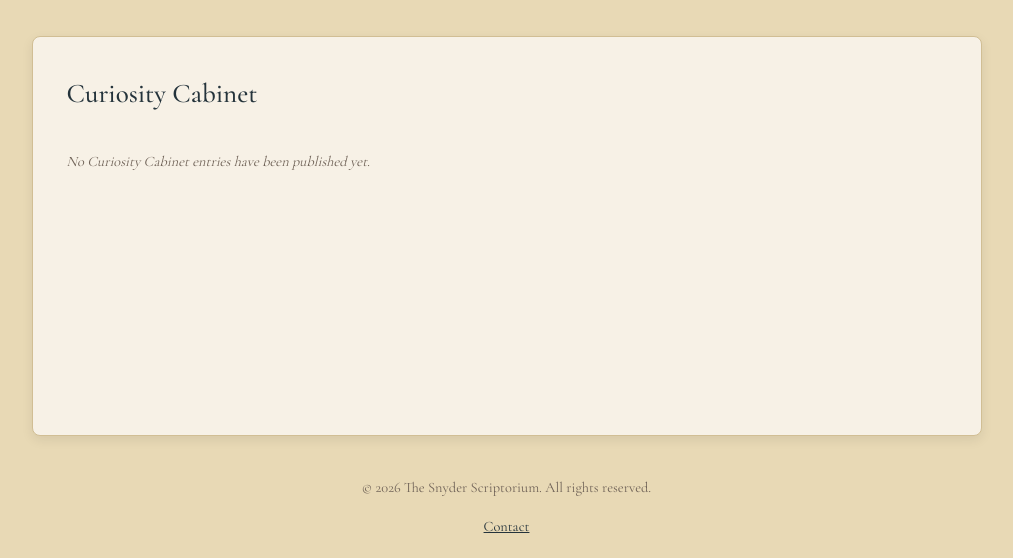
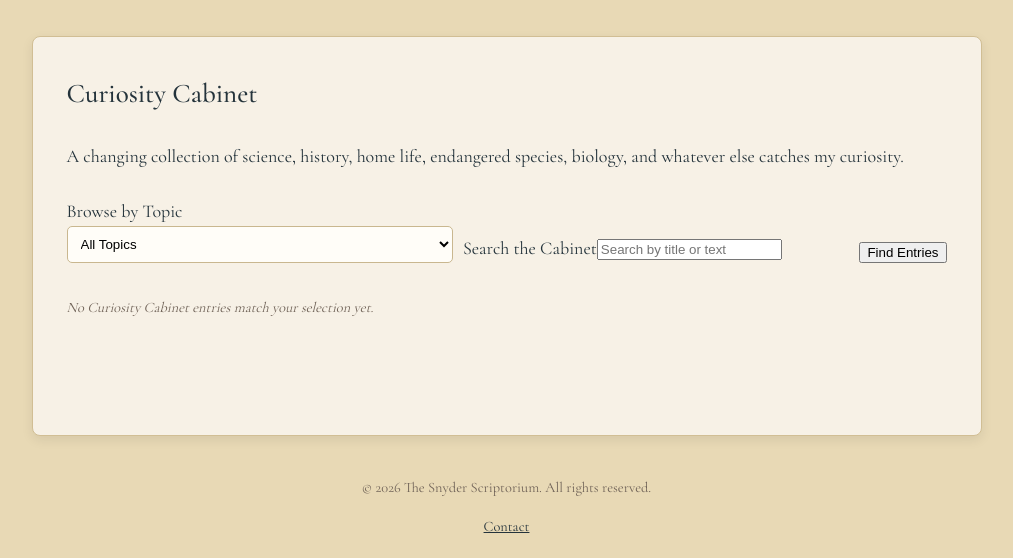
Before and after one commit to SnyderScriptorium/SnyderScriptorium, a Flask app: page /blog/curiosity_cabinet in a window 1280 px wide. Shown: the part 155-713 px from the top of the page, without its empty margins (126-1139 px from the left). Run offline with Flask 3, Linux system fonts and the light colour scheme; data that the repository does not hold is empty; some libraries are stand-ins or nearby versions.

Commit message:
Add topic labels and search to Curiosity Cabinet

```diff
--- a/templates/blog_templates/curiosity_cabinet.html
+++ b/templates/blog_templates/curiosity_cabinet.html
@@ -3,15 +3,22 @@
 {% block content %}
 <section class="blog-page">
   <div class="page-heading"><h1>Curiosity Cabinet</h1></div>
+  <p class="content-section">A changing collection of science, history, home life, endangered species, biology, and whatever else catches my curiosity.</p>
+  <form method="get" class="content-section" style="display:flex;flex-wrap:wrap;gap:10px;align-items:end;">
+    <div style="min-width:220px;flex:1;"><label for="topic">Browse by Topic</label><select id="topic" name="topic" style="width:100%;padding:9px;border:1px solid var(--line,#C9B78F);border-radius:5px;background:var(--paper,#FFFDF8);"><option value="">All Topics</option>{% for label in filter_labels %}<option value="{{ label }}" {% if label == selected_label %}selected{% endif %}>{{ label }}</option>{% endfor %}</select></div>
+    <div style="min-width:220px;flex:1;"><label for="q">Search the Cabinet</label><input id="q" name="q" type="search" value="{{ search_query }}" placeholder="Search by title or text"></div>
+    <button type="submit">Find Entries</button>
+    {% if selected_label or search_query %}<a href="{{ url_for('curiosity_cabinet') }}" style="padding:9px 0;">Clear</a>{% endif %}
+  </form>
   <div class="blog-feed">
     {% for post in posts %}
     <a class="blog-block" href="{{ url_for('view_post', post_id=post['id']) }}">
       <h2>{{ post['title'] }}</h2>
-      <p class="private-label">{{ post['date_published'] }}</p>
+      <p class="private-label">{{ post['date_published'] }} · {{ post['category_name'] }}</p>
       <p>{{ post['content']|striptags|truncate(180, True, '…') }}</p>
     </a>
     {% else %}
-    <p class="private-label">No Curiosity Cabinet entries have been published yet.</p>
+    <p class="private-label">No Curiosity Cabinet entries match your selection yet.</p>
     {% endfor %}
   </div>
 </section>
```
